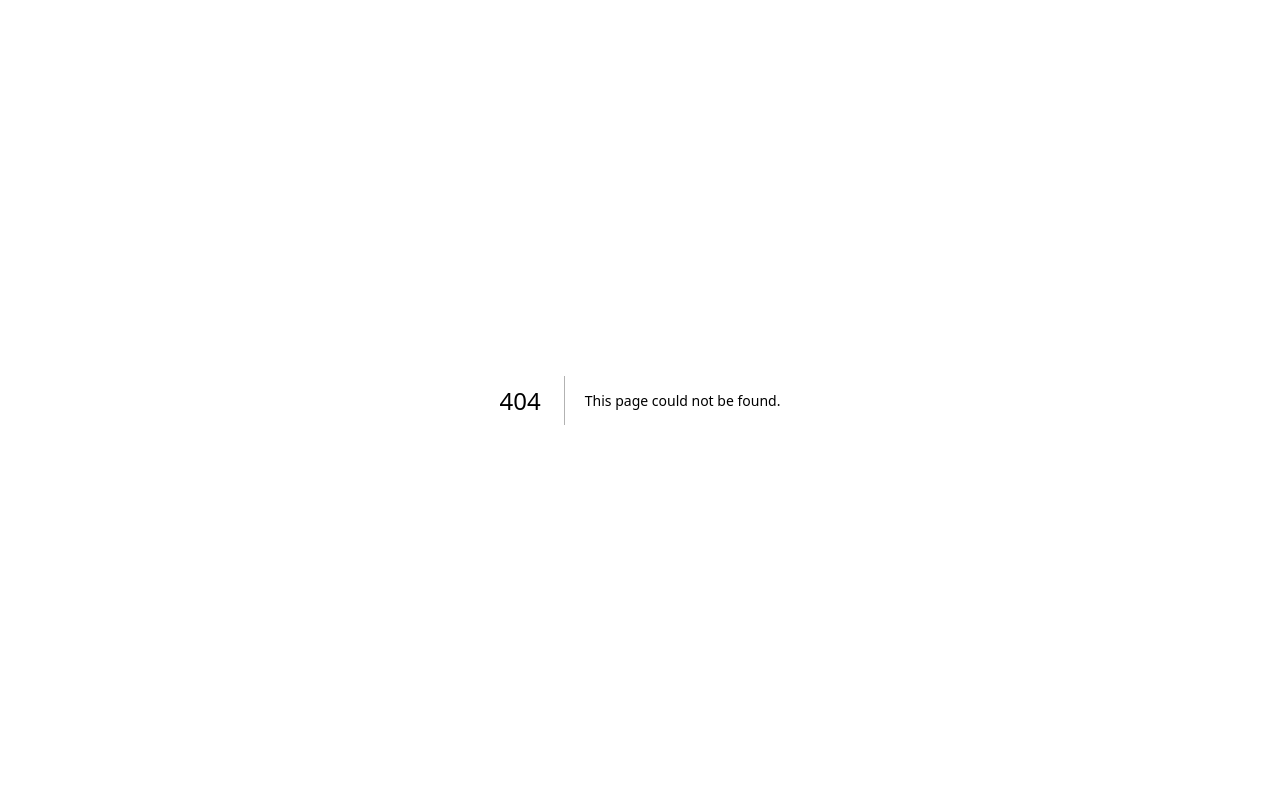
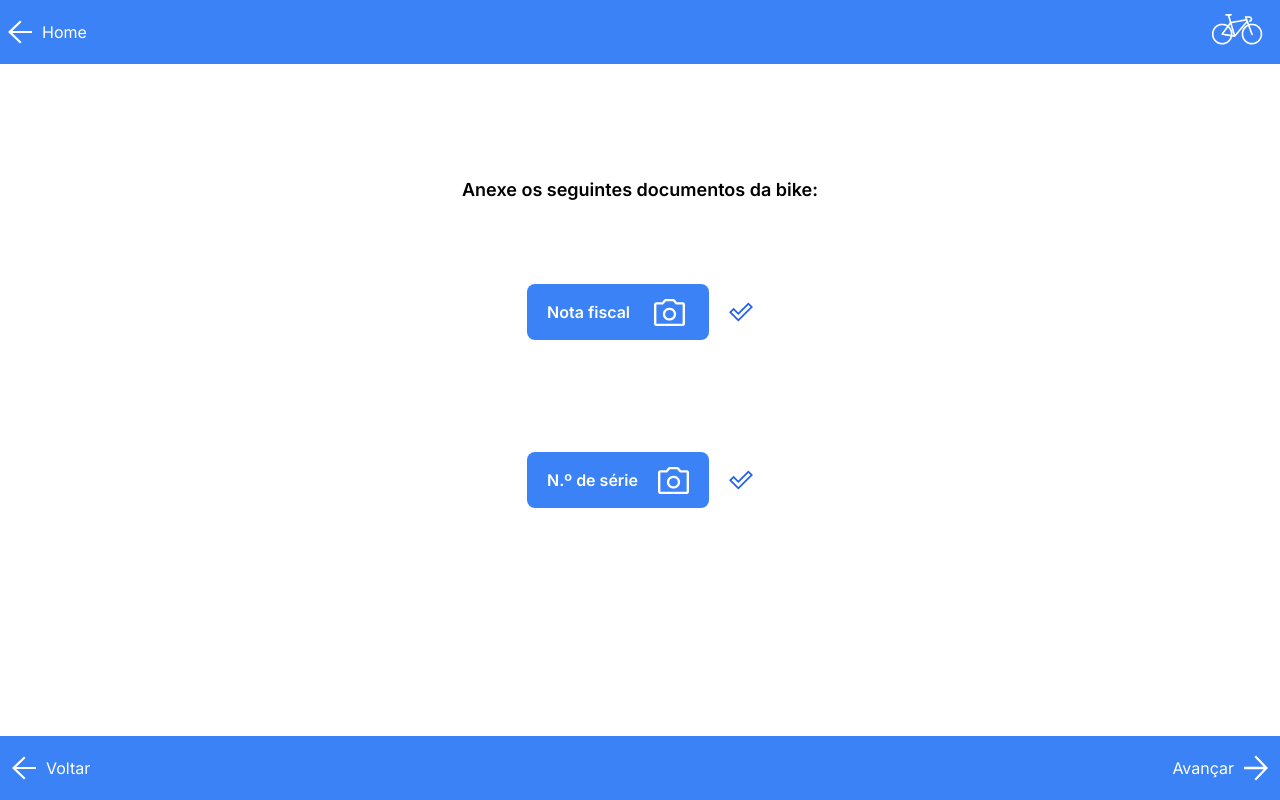
Before and after one commit to vgont/brainstormers-porto-bike, a Next.js app: page /documentos in a window 1280 px wide. Before the commit this address had no page. Built offline with nearby package versions, Linux system fonts and the light colour scheme.

Commit message:
new pages added

```diff
--- /dev/null
+++ b/src/app/documentos/page.tsx
@@ -0,0 +1,24 @@
+"use client";
+
+import FileUploader from "../components/FileUploader";
+import Footer from "../components/Footer";
+import Header from "../components/Header";
+import Title from "../components/Title";
+
+export default function ModificacoesBike() {
+  return (
+    <main className="flex flex-col justify-center items-center">
+      <Header />
+      <Title>{"Anexe os seguintes documentos da bike:"}</Title>
+      <div className="mt-20 flex flex-col gap-28">
+        <FileUploader idName="nota" isBlueColor>
+          {"Nota fiscal"}
+        </FileUploader>
+        <FileUploader idName="numSerie" isBlueColor>
+          {"N.º de série"}
+        </FileUploader>
+      </div>
+      <Footer pathUrlBack="/modificacoes" pathUrlNext="/" />
+    </main>
+  );
+}
--- /dev/null
+++ b/src/app/modificacoes/page.tsx
@@ -0,0 +1,29 @@
+"use client";
+
+import { useState } from "react";
+import Footer from "../components/Footer";
+import Header from "../components/Header";
+import Title from "../components/Title";
+import BikeComplement from "../components/BikeComplement";
+
+export default function ModificacoesBike() {
+  const [isModified, setIsModified] = useState(false);
+  const [isAccessory, setIsAccessory] = useState(false);
+  return (
+    <main className="flex flex-col justify-center items-center">
+      <Header />
+      <Title>{"Sua bike possui"}</Title>
+      <div className="flex flex-col space-x-2">
+        <BikeComplement
+          complement="Modificações"
+          onclick={() => setIsModified(!isModified)}
+        />
+        <BikeComplement
+          complement="Acessórios"
+          onclick={() => setIsAccessory(!isAccessory)}
+        />
+      </div>
+      <Footer pathUrlBack="/tipo" pathUrlNext="/documentos" />
+    </main>
+  );
+}
--- a/src/app/page.tsx
+++ b/src/app/page.tsx
@@ -11,10 +11,10 @@ export default function Home() {
       <PortoImage />
       <div className="mt-48 flex flex-col gap-10">
         <Link href="/tipo">
-          <Button isBlueColor>Cadastrar bikes</Button>
+          <Button isBlueColor>{"Cadastrar bikes"}</Button>
         </Link>
         <Link href="/bikes">
-          <Button>Visualizar bikes</Button>
+          <Button>{"Visualizar bikes"}</Button>
         </Link>
       </div>
     </main>
--- /dev/null
+++ b/src/app/tipo/page.tsx
@@ -0,0 +1,19 @@
+"use client";
+
+import Footer from "../components/Footer";
+import Header from "../components/Header";
+import Title from "../components/Title";
+import BikeTypes from "../components/BikeTypes";
+
+export default function TipoBike() {
+  const bikeTypes: string[] = ["Tradicional", "Performance", "Mountain Bike"];
+
+  return (
+    <main className="flex flex-col justify-center items-center">
+      <Header />
+      <Title>{"Qual tipo da sua bicicleta?"}</Title>
+      <BikeTypes bikeTypes={bikeTypes} />
+      <Footer pathUrlNext="/modificacoes" hideArrowBack />
+    </main>
+  );
+}
```
